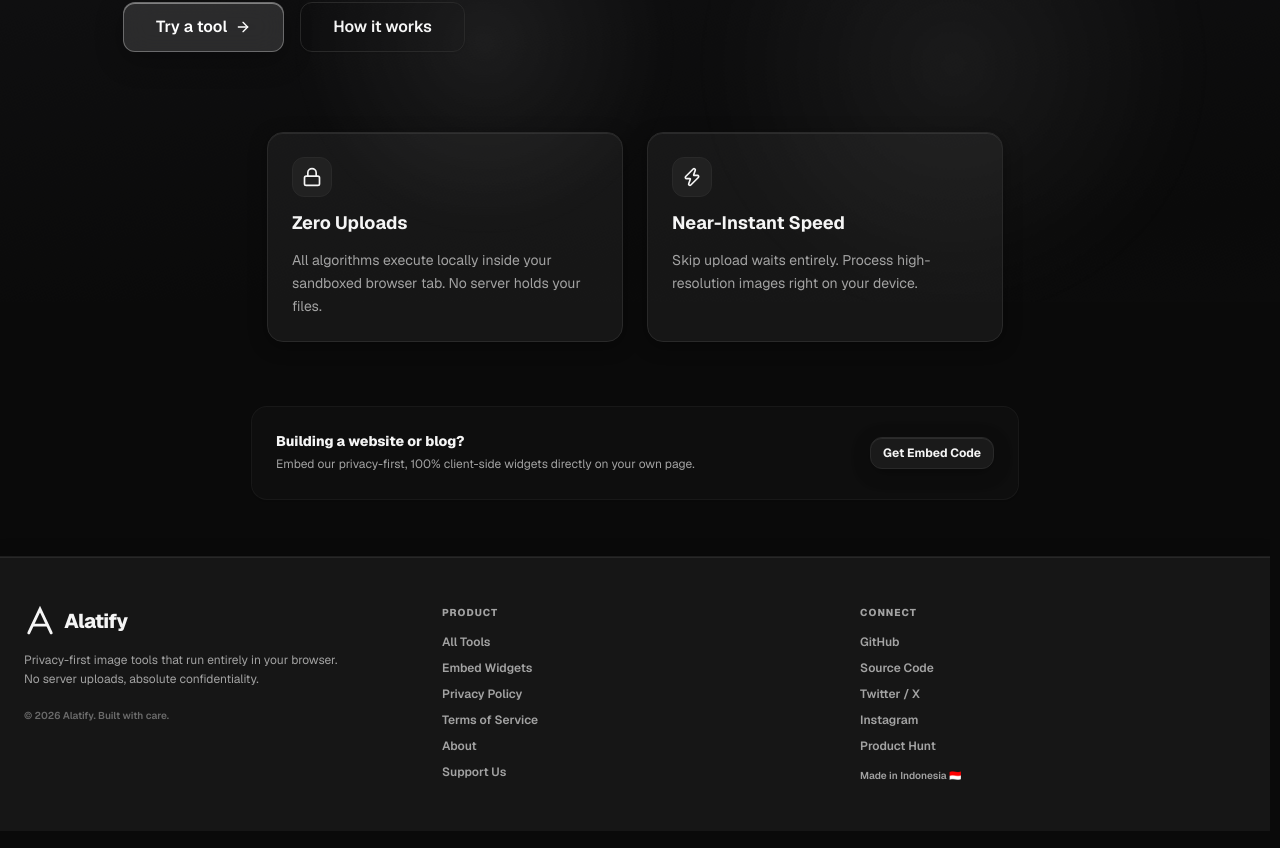
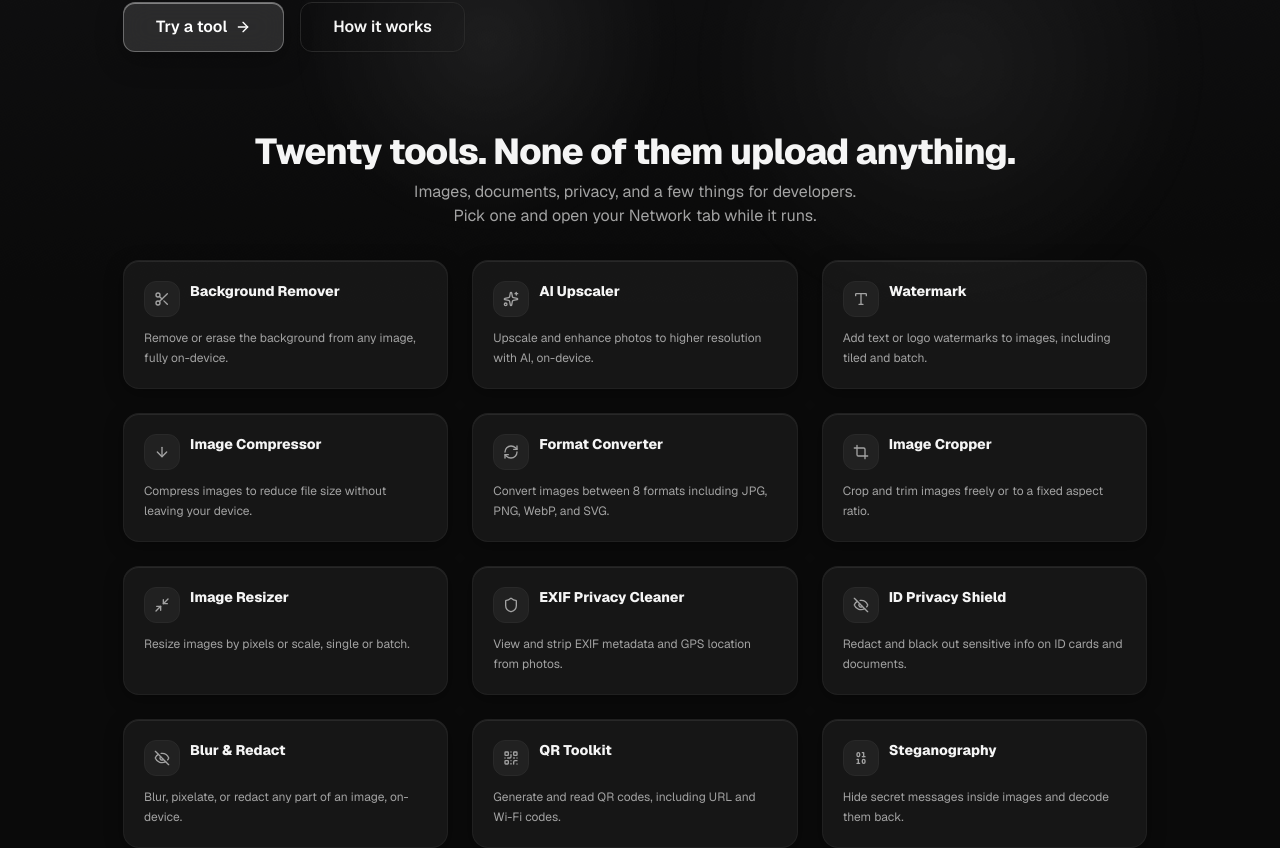
Before and after one commit to getalatify/AlatifyWeb, a Next.js app: page / in a window 1280 px wide. Shown: the part 498-1346 px from the top of the page. Built offline with nearby package versions, Linux system fonts and the light colour scheme.

Commit message:
feat: add homepage tool grid and unify container widths

```diff
--- a/src/app/(site)/page.tsx
+++ b/src/app/(site)/page.tsx
@@ -6,7 +6,8 @@ import { Header } from "@/components/shared";
 import { Button } from "@/components/ui/button";
 import { ArrowRight, Zap, Lock } from "lucide-react";
 import { useT } from "@/lib/i18n/useT";
-import { TOOL_COUNT } from "@/lib/tools/registry";
+import { TOOL_COUNT, TOOLS } from "@/lib/tools/registry";
+import { TOOL_ICONS, FALLBACK_TOOL_ICON } from "@/lib/tools/tool-icons";
 
 /**
  * HOMEPAGE — monochrome. The animated background is the single global
@@ -111,10 +112,62 @@ export default function Home() {
         </div>
       </div>
 
+      {/* Tool grid — all 20 registry tools, flat list */}
+      <section
+        aria-labelledby="home-tools-heading"
+        className="mt-20 w-full max-w-5xl z-10 shrink-0 flex flex-col items-center gap-8"
+      >
+        <div className="text-center space-y-2">
+          <h2
+            id="home-tools-heading"
+            className="text-3xl font-extrabold tracking-tight text-foreground sm:text-4xl"
+          >
+            {t("home.tools.title")}
+          </h2>
+          <p className="text-sm sm:text-base text-muted-foreground max-w-md mx-auto leading-relaxed">
+            {t("home.tools.subtitle")}
+          </p>
+        </div>
+
+        <div className="grid w-full grid-cols-1 gap-6 sm:grid-cols-2 lg:grid-cols-3">
+          {TOOLS.map((tool) => {
+            const Icon = TOOL_ICONS[tool.id] ?? FALLBACK_TOOL_ICON;
+            return (
+              <Link
+                key={tool.id}
+                href={tool.route}
+                className="group block h-full"
+              >
+                <div className="flex h-full flex-col gap-3 rounded-2xl border border-border/60 bg-card p-5 shadow-md transition-all duration-300 hover:-translate-y-1 hover:border-primary/40 hover:shadow-lg hover:shadow-primary/5">
+                  <div className="flex min-w-0 items-start gap-2.5">
+                    <div className="flex h-9 w-9 shrink-0 items-center justify-center rounded-xl border border-border bg-secondary text-muted-foreground transition-all duration-300 group-hover:scale-105 group-hover:text-primary">
+                      <Icon className="h-4 w-4 transition-transform duration-300 group-hover:scale-110" />
+                    </div>
+                    <h3 className="line-clamp-2 text-sm font-extrabold text-foreground transition-colors group-hover:text-primary">
+                      {tool.name}
+                    </h3>
+                  </div>
+                  <p className="line-clamp-2 text-xs leading-relaxed text-muted-foreground">
+                    {t(`toolCard.${tool.id}`)}
+                  </p>
+                </div>
+              </Link>
+            );
+          })}
+        </div>
+
+        <Link
+          href="/tools"
+          className="text-sm font-semibold text-muted-foreground transition-colors hover:text-foreground"
+        >
+          {t("home.tools.viewAll")}
+        </Link>
+      </section>
+
       {/* Feature Grid Section */}
       <div
         id="features-section"
-        className="mt-20 max-w-3xl w-full grid grid-cols-1 md:grid-cols-2 gap-6 text-left z-10 px-4 shrink-0 scroll-mt-6"
+        className="mt-20 max-w-5xl w-full grid grid-cols-1 md:grid-cols-2 gap-6 text-left z-10 px-4 shrink-0 scroll-mt-6"
       >
         {/* Card 1 */}
         <div className="p-6 rounded-2xl bg-card border border-border shadow-md space-y-3 transition-transform duration-300 hover:-translate-y-1">
@@ -144,7 +197,7 @@ export default function Home() {
       </div>
 
       {/* Embed section - additive only */}
-      <section className="mt-16 mb-8 max-w-3xl w-full text-center sm:text-left z-10 px-6 py-6 rounded-2xl border border-border/40 bg-secondary/20 shadow-sm flex flex-col sm:flex-row items-center justify-between gap-4 animate-fade-in shrink-0">
+      <section className="mt-16 mb-8 max-w-5xl w-full text-center sm:text-left z-10 px-6 py-6 rounded-2xl border border-border/40 bg-secondary/20 shadow-sm flex flex-col sm:flex-row items-center justify-between gap-4 animate-fade-in shrink-0">
         <div className="space-y-1">
           <h4 className="text-sm font-extrabold text-foreground">
             Building a website or blog?
--- a/src/lib/i18n/dictionaries/en.ts
+++ b/src/lib/i18n/dictionaries/en.ts
@@ -26,6 +26,12 @@ export const en = {
         title: "Near-Instant Speed",
         text: "Skip upload waits entirely. Process high-resolution images right on your device.",
       },
+    },
+    tools: {
+      title: "Twenty tools. None of them upload anything.",
+      subtitle:
+        "Images, documents, privacy, and a few things for developers. Pick one and open your Network tab while it runs.",
+      viewAll: "Browse all tools",
     },
   },
   about: {
--- a/src/lib/i18n/dictionaries/id.ts
+++ b/src/lib/i18n/dictionaries/id.ts
@@ -26,6 +26,12 @@ export const id = {
         title: "Nyaris Seketika",
         text: "Sama sekali tidak perlu menunggu unggahan selesai. Proses gambar resolusi tinggi langsung di perangkatmu.",
       },
+    },
+    tools: {
+      title: "Dua puluh tool. Nggak ada satu pun yang mengunggah apa-apa.",
+      subtitle:
+        "Gambar, dokumen, privasi, dan beberapa hal buat developer. Pilih satu, lalu buka tab Network waktu dia jalan.",
+      viewAll: "Lihat semua tool",
     },
   },
   about: {
```
